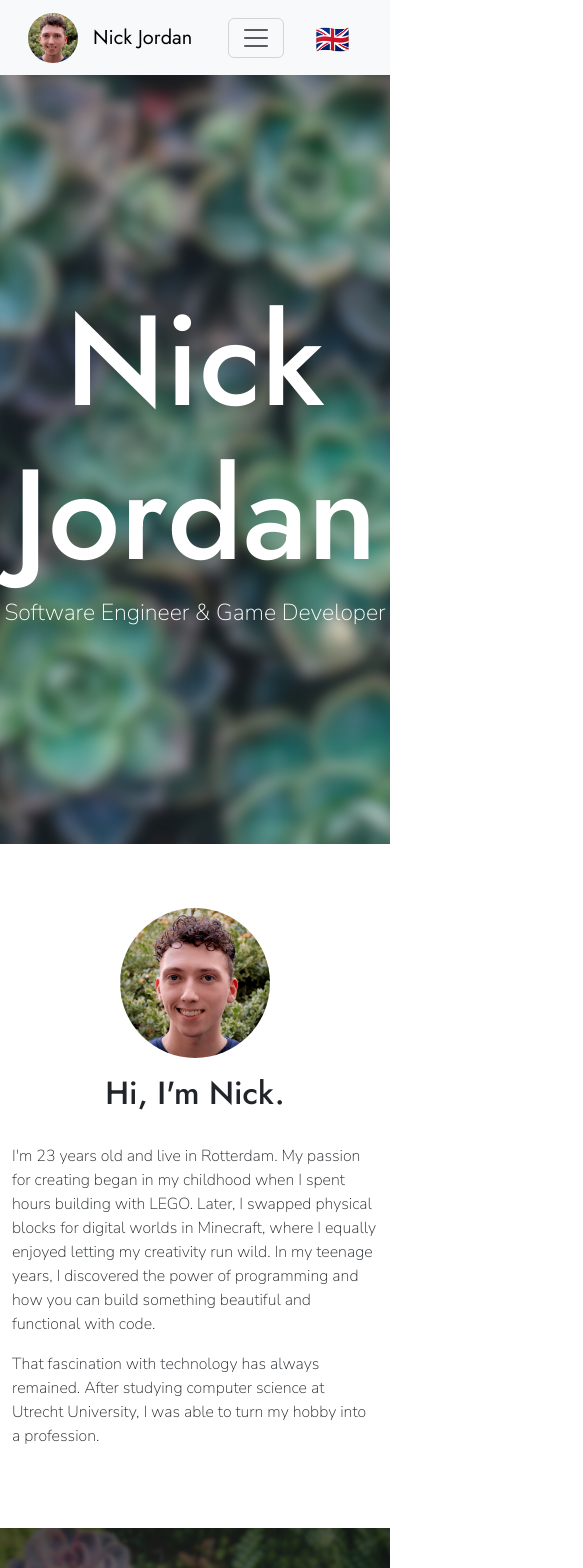
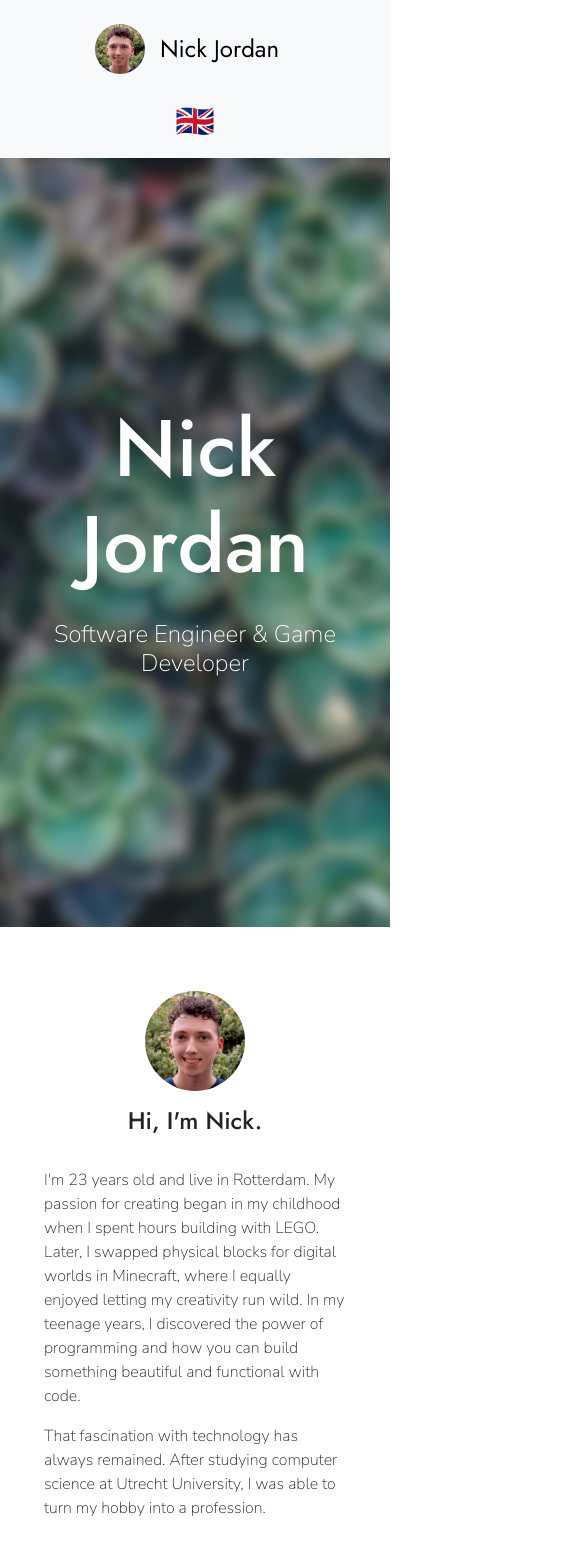
Before and after one commit to nickname2002/portfolio, a Vue app: page / in a window 390 px wide. Shown: the top 1568 px of the page, 583 px wide, since content can reach past the window. Built offline with nearby package versions, Linux system fonts and the light colour scheme.

Commit message:
Implemented responsiveness

```diff
--- a/src/components/FooterSection.vue
+++ b/src/components/FooterSection.vue
@@ -57,4 +57,21 @@
   padding-top: 10px;
   padding-bottom: 10px;
 }
+
+@media (max-width: 768px) {
+  .contact-section h2 {
+    font-size: 1.75rem;
+  }
+
+  .contact-section p {
+    font-size: 1rem;
+    margin-left: 2rem;
+    margin-right: 2rem;
+  }
+
+  .social-icon {
+    width: 50px;
+    height: 50px;
+  }
+}
 </style>
--- a/src/components/HeroSection.vue
+++ b/src/components/HeroSection.vue
@@ -37,4 +37,15 @@
 .hero-content h3 {
   font-family: 'Nunito Sans', sans-serif;
 }
+
+@media (max-width: 768px) {
+  .hero-content h1 {
+    font-size: 250%;
+    padding-bottom: 20px;
+  }
+
+  .hero-content h3 {
+    font-size: 1.5rem;
+  }
+}
 </style>
--- a/src/components/IntroductionSection.vue
+++ b/src/components/IntroductionSection.vue
@@ -36,4 +36,21 @@
 .introduction-content p {
   font-family: 'Nunito Sans', sans-serif;
 }
+
+@media (max-width: 768px) {
+  .portrait {
+    width: 100px;
+    height: 100px;
+  }
+
+  .introduction-content h1 {
+    font-size: 1.5rem;
+  }
+
+  .introduction-content p {
+    font-size: 1rem;
+    margin-left: 2rem;
+    margin-right: 2rem;
+  }
+}
 </style>
--- a/src/components/MottoSection.vue
+++ b/src/components/MottoSection.vue
@@ -34,4 +34,16 @@
   font-size: 1.5rem;
   font-family: 'Nunito Sans', sans-serif;
 }
+
+@media (max-width: 768px) {
+  .motto-content h2 {
+    margin-left: 2rem;
+  }
+
+  .motto-content p {
+    font-size: 1.25rem;
+    margin-left: 2rem;
+    margin-right: 2rem;
+  }
+}
 </style>
--- a/src/components/NavigationSection.vue
+++ b/src/components/NavigationSection.vue
@@ -39,19 +39,6 @@ function toggleLanguage() {
         <img class="portrait" src="../assets/portrait.jpg" alt="portrait" />
         <span class="navbar-brand">Nick Jordan</span>
       </div>
-
-      <!-- Mobile toggler -->
-      <button
-        class="navbar-toggler"
-        type="button"
-        data-bs-toggle="collapse"
-        data-bs-target="#navbarNav"
-        aria-controls="navbarNav"
-        aria-expanded="false"
-        aria-label="Toggle navigation"
-      >
-        <span class="navbar-toggler-icon"></span>
-      </button>
 
       <!-- Settings -->
       <div class="settings">
@@ -110,4 +97,30 @@ function toggleLanguage() {
 .lang {
   font-size: 1.75rem;
 }
+
+@media (max-width: 768px) {
+  .container {
+    display: flex;
+    flex-direction: column;
+    align-items: center;
+  }
+
+  .site-title {
+    margin-bottom: 1rem;
+    padding-top: 1rem;
+  }
+
+  .portrait {
+    width: 50px;
+    height: 50px;
+  }
+
+  .navbar-brand {
+    font-size: 1.5rem;
+  }
+
+  .lang {
+    font-size: 2rem;
+  }
+}
 </style>
--- a/src/components/Portfolio/PortfolioSection.vue
+++ b/src/components/Portfolio/PortfolioSection.vue
@@ -58,4 +58,21 @@ import ProjectContainer from './ProjectContainer.vue'
   transform: scale(1.1);
   filter: brightness(1.1);
 }
+
+@media (max-width: 768px) {
+  .portfolio-content h2 {
+    font-size: 2rem;
+  }
+
+  .portfolio-content p {
+    font-size: 1rem;
+    margin-left: 2rem;
+    margin-right: 2rem;
+  }
+
+  .social-icon {
+    width: 50px;
+    height: 50px;
+  }
+}
 </style>
--- a/src/components/Portfolio/ProjectComponent.vue
+++ b/src/components/Portfolio/ProjectComponent.vue
@@ -36,9 +36,6 @@ function toggleProjectDescription() {
         <div class="project-icon-container">
           <img :src="props.iconUrl" :alt="props.name" />
         </div>
-
-        <!-- Dividing line vertically -->
-        <div class="divider"></div>
 
         <!-- Metadata -->
         <div class="project-metadata-container">
@@ -224,4 +221,75 @@ function toggleProjectDescription() {
   transform: scale(1.15);
   opacity: 1;
 }
+
+@media (max-width: 768px) {
+  .project-container {
+    padding: 2rem;
+  }
+
+  .project-content {
+    padding: 20px;
+    gap: 0.5rem;
+  }
+
+  .project-icon-container img {
+    width: 150px;
+    height: 150px;
+    margin-left: 1rem;
+  }
+
+  .initial-view {
+    flex-direction: column;
+    align-items: center;
+    gap: 1rem;
+  }
+
+  .divider {
+    width: 100%;
+    height: 2px;
+    margin: 1rem 0;
+  }
+
+  .project-metadata-container {
+    text-align: center;
+    max-width: 80%;
+    overflow: auto;
+  }
+
+  .project-metadata-container p {
+    font-size: 1rem;
+  }
+
+  .project-name {
+    font-size: 1.2rem;
+  }
+
+  .project-type,
+  .project-collaborators,
+  .project-status,
+  .project-dev-period,
+  .project-tools {
+    font-size: 1rem;
+  }
+
+  .chevron {
+    font-size: 1rem;
+  }
+
+  .sources img {
+    width: 30px;
+    height: 30px;
+  }
+
+  .project-metadata-container p {
+    font-size: 1rem;
+    word-wrap: break-word;
+    text-overflow: ellipsis;
+    white-space: nowrap;
+  }
+
+  .project-description {
+    font-size: 1rem;
+  }
+}
 </style>
--- a/src/components/TechStackSection.vue
+++ b/src/components/TechStackSection.vue
@@ -110,4 +110,28 @@
 .tools a:active {
   transform: scale(0.98);
 }
+
+@media (max-width: 768px) {
+  .title {
+    font-size: 2rem;
+    margin-bottom: 1rem;
+  }
+
+  .subtitle {
+    font-size: 1.25rem;
+    margin-left: 2rem;
+    margin-right: 2rem;
+  }
+
+  .tools {
+    grid-template-columns: repeat(auto-fit, minmax(150px, 1fr));
+    margin-left: 1.5rem;
+    margin-right: 1.5rem;
+    padding-bottom: 2rem;
+  }
+
+  .category {
+    margin: 0;
+  }
+}
 </style>
```
